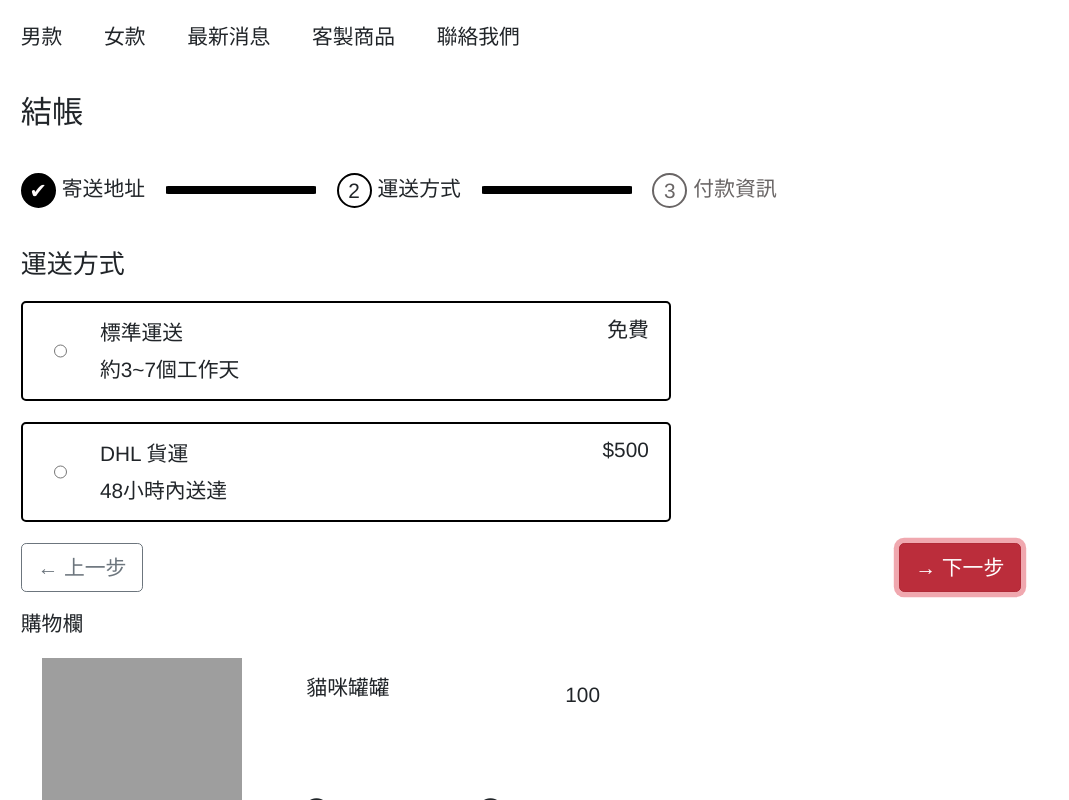
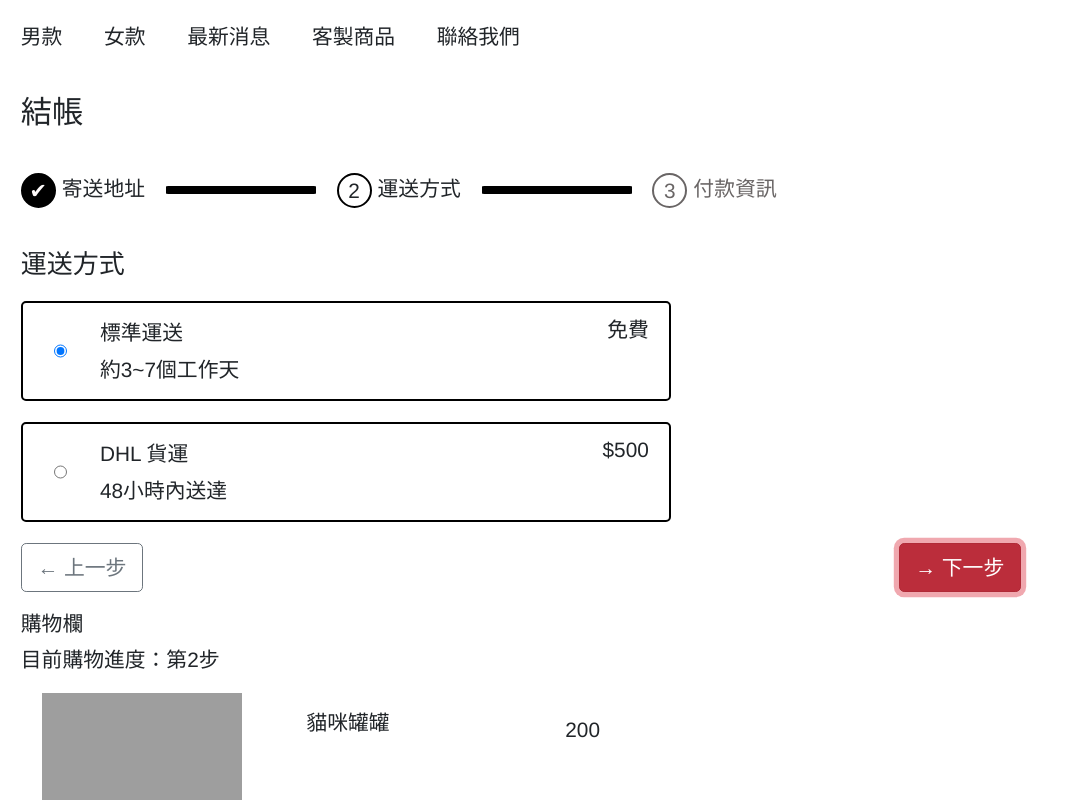
Before and after one commit to HUANG-SIH-MAN/react-shop, a React (Create React App) app: page / in a window 1280 px wide. Both pictures are taken after a click on the button "→ 下一步". Shown: the top 800 px of the page, without its empty margins (0-1069 px from the left). Built offline with nearby package versions, Linux system fonts and the light colour scheme; grey boxes are pictures that could not be loaded.

Commit message:
count product money

```diff
--- a/src/components/App.jsx
+++ b/src/components/App.jsx
@@ -1,3 +1,4 @@
+/* eslint-disable react/jsx-no-constructed-context-values */
 import React from 'react';
 import Header from './Header';
 import StepProgress from './StepProgress';
@@ -26,10 +27,25 @@ const cartItems = [
   },
 ];
 
-const providerValue = { cartItems };
+const App = () => {
+  const initMoney = cartItems
+    .map((item) => item.price * item.quantity)
+    .reduce((a, b) => a + b);
+  const [step, setStep] = React.useState(1);
+  const [total, setTotal] = React.useState(initMoney);
+  const [fare, setFare] = React.useState(0);
+  const [fareState, setFareState] = React.useState('標準運送');
+  const providerValue = {
+    cartItems,
+    total,
+    setTotal,
+    step,
+    fare,
+    setFare,
+    fareState,
+    setFareState,
+  };
 
-const App = () => {
-  const [step, setStep] = React.useState(1);
   const downStep = () => {
     if (step > 1) setStep((prev) => prev - 1);
   };
@@ -42,7 +58,9 @@ const App = () => {
       <Header />
       <StepProgress step={step} />
       {step === 1 && <Step1 />}
-      {step === 2 && <Step2 />}
+      <MyContext.Provider value={providerValue}>
+        {step === 2 && <Step2 />}
+      </MyContext.Provider>
       {step === 3 && <Step3 />}
       <ProgressControl
         step={step}
--- a/src/components/Cart/LineItem.js
+++ b/src/components/Cart/LineItem.js
@@ -2,6 +2,7 @@
 import React from 'react';
 import cx from 'classnames';
 import style from './cart.module.scss';
+import { useMyContext } from '../CartContext';
 
 type LineItemProps = {
   name: string,
@@ -13,13 +14,18 @@ type LineItemProps = {
 const LineItem: React.FC<LineItemProps> = React.memo((props) => {
   const { name, image, initAmount, money } = props;
   const [amount, setAmount] = React.useState(initAmount);
+  const { setTotal } = useMyContext();
 
   const addAmount = () => {
     setAmount(amount + 1);
+    setTotal((prve) => prve + money);
   };
 
   const reduceAmount = () => {
-    if (amount > 0) setAmount(amount - 1);
+    if (amount > 0) {
+      setAmount(amount - 1);
+      setTotal((prve) => prve - money);
+    }
   };
   return (
     <div className="m-3 d-flex justify-content-between">
@@ -43,7 +49,7 @@ const LineItem: React.FC<LineItemProps> = React.memo((props) => {
         </div>
       </div>
 
-      <div className="ml-3 mt-3">{money}</div>
+      <div className="ml-3 mt-3">{money * amount}</div>
     </div>
   );
 });
--- a/src/components/Cart/index.js
+++ b/src/components/Cart/index.js
@@ -5,10 +5,11 @@ import style from './cart.module.scss';
 import { useMyContext } from '../CartContext';
 
 const Cart = React.memo(() => {
-  const { cartItems } = useMyContext();
+  const { cartItems, total, step, fare } = useMyContext();
   return (
     <div className={cx(style.cart, 'm-3')}>
       <h6>購物欄</h6>
+      <h6>目前購物進度：第{step}步</h6>
       {cartItems.map((item) => {
         return (
           <LineItem
@@ -23,12 +24,12 @@ const Cart = React.memo(() => {
       <hr />
       <div className="d-flex justify-content-between">
         <p>運費</p>
-        <p>1000</p>
+        <p>{fare || '免費'}</p>
       </div>
       <hr />
       <div className="d-flex justify-content-between">
         <p>小計</p>
-        <p>1000</p>
+        <p>{total + fare}</p>
       </div>
     </div>
   );
--- a/src/components/Step2/index.js
+++ b/src/components/Step2/index.js
@@ -1,36 +1,61 @@
 import './step2.scss';
 import React from 'react';
+import { useMyContext } from '../CartContext';
 
 type TransportMethodProps = {
   method: string,
   day: string,
-  money: string,
+  money: number,
+  state: string,
 };
 
 const TransportMethod: React.FC<TransportMethodProps> = React.memo((props) => {
-  const { method, day, money } = props;
+  const { method, day, money, state, onSelect } = props;
+  const { setFare } = useMyContext();
+  const atRadioChange = (e) => {
+    onSelect(e.target.value);
+    setFare(money);
+  };
   return (
     <div className="form-check d-flex justify-content-between m-3 pr-3">
       <div className="d-flex justify-content-start ml-3">
-        <input type="radio" value="free" />
+        <input
+          type="radio"
+          value={method}
+          checked={method === state}
+          onChange={atRadioChange}
+        />
         <div className="d-flex flex-column align-items-start directions justify-content-center">
           <p>{method}</p>
           <p>{day}</p>
         </div>
       </div>
       <div>
-        <div className="money mt-2">{money}</div>
+        <div className="money mt-2">{money ? `$${money}` : '免費'}</div>
       </div>
     </div>
   );
 });
 
 const Step2 = React.memo(() => {
+  const { fareState, setFareState } = useMyContext();
   return (
     <>
       <h5 className="m-3">運送方式</h5>
-      <TransportMethod method="標準運送" day="約3~7個工作天" money="免費" />
-      <TransportMethod method="DHL 貨運" day="48小時內送達" money="$500" />
+      <TransportMethod
+        method="標準運送"
+        day="約3~7個工作天"
+        money={0}
+        state={fareState}
+        onSelect={setFareState}
+      />
+      <TransportMethod
+        method="DHL 貨運"
+        day="48小時內送達"
+        money={500}
+        state={fareState}
+        onSelect={setFareState}
+      />
     </>
   );
 });
```
